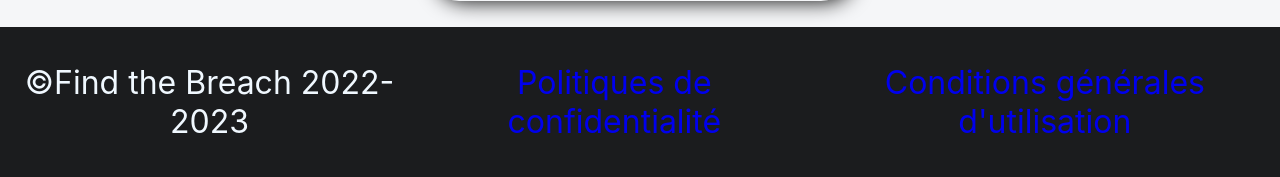
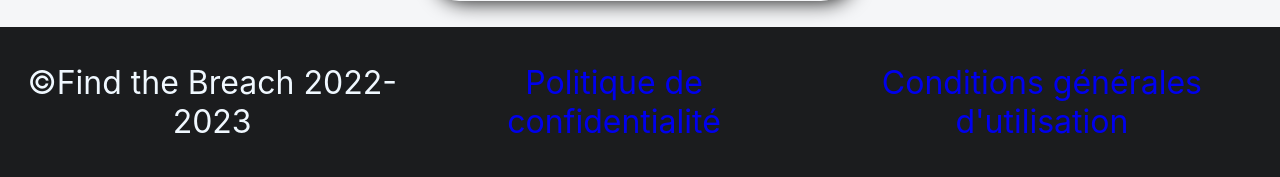
Before and after one commit to 18Nilsou/Site_SAE_V2, a PHP site: page /checkemail/ in a window 1280 px wide. Shown: the part 1760-1937 px from the top of the page. Run offline with PHP 8.4, Linux system fonts and the light colour scheme; some libraries are stand-ins or nearby versions.

Commit message:
faute ortho

```diff
--- a/Views/standard/footer.php
+++ b/Views/standard/footer.php
@@ -1,5 +1,5 @@
 <footer>
     <a>©Find the Breach 2022-2023</a>
-    <a href="/legalnotice">Politiques de confidentialité</a>
+    <a href="/legalnotice">Politique de confidentialité</a>
     <a href="/legalnotice/generaltermsofuse">Conditions générales d'utilisation</a>
 </footer>
```
